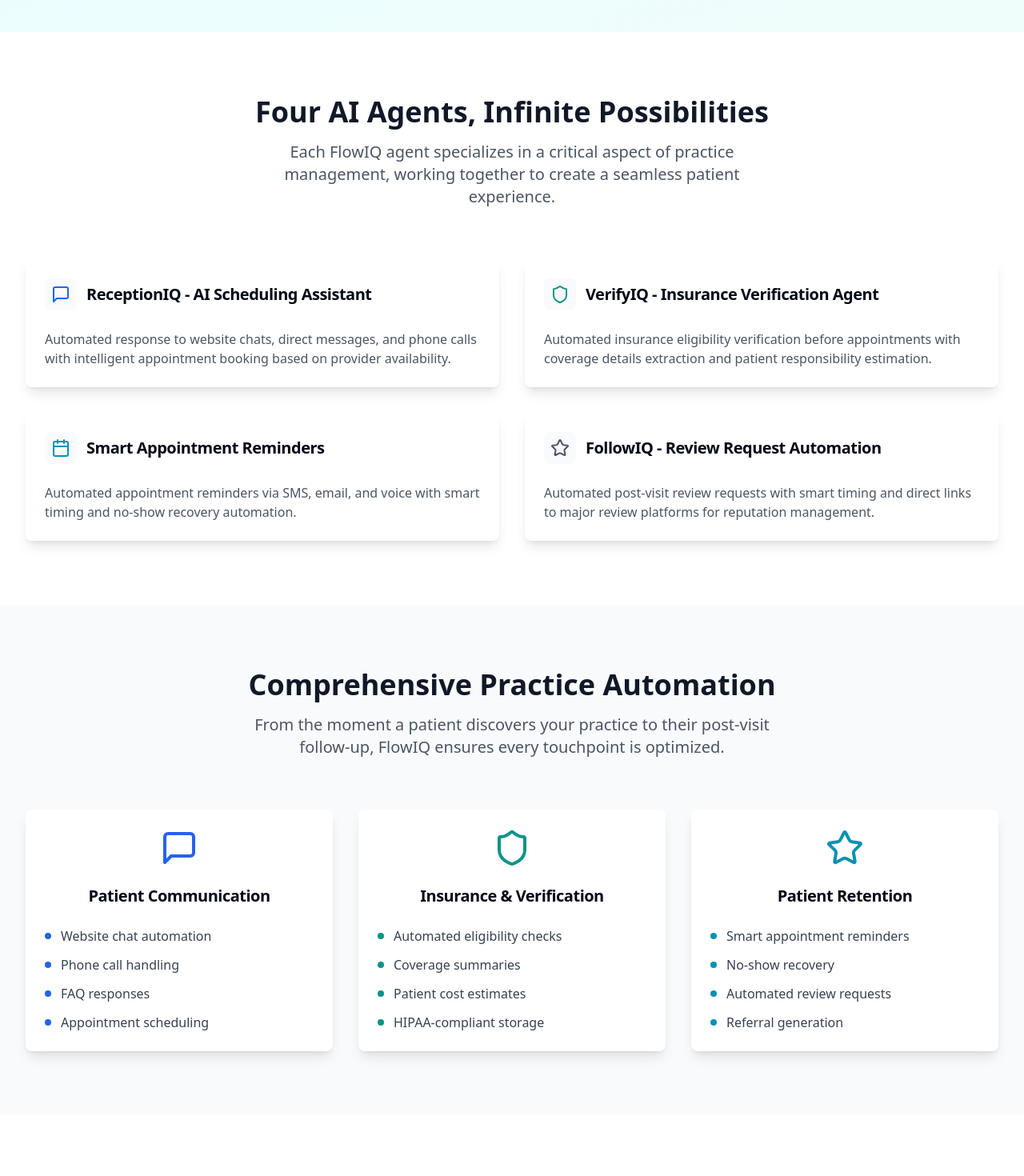
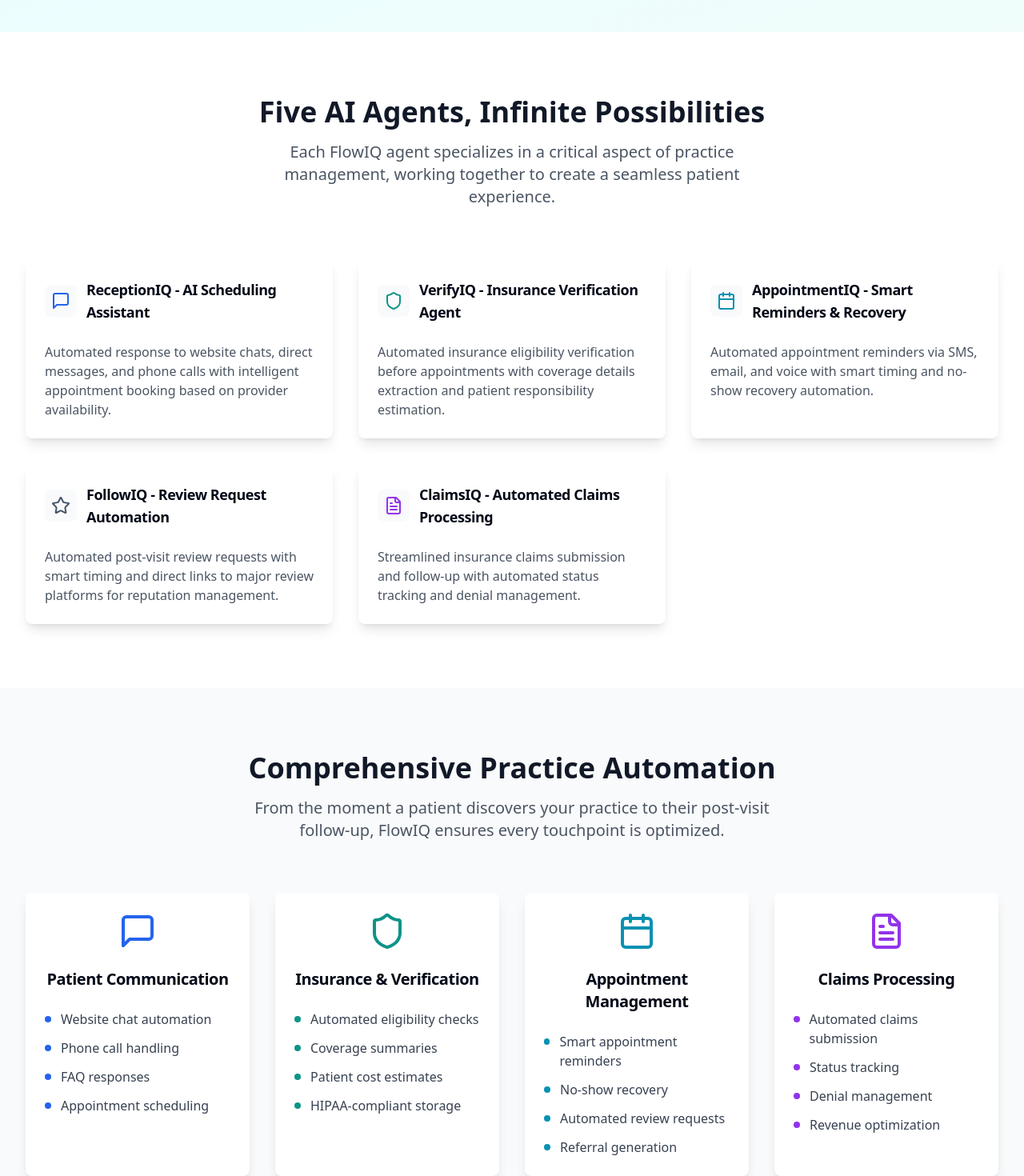
Before and after one commit to jayschaaf71/flowiq-website-hub, a React (Vite) app: page /product in a window 1280 px wide. Shown: the part 400-1870 px from the top of the page at 80% size. Built offline with nearby package versions, Linux system fonts and the light colour scheme.

Commit message:
Rename appointment reminders and add ClaimsIQ module
Rename "Smart Reminders" to "AppointmentIQ" and add a new module called "ClaimsIQ" to the product and index pages.

```diff
--- a/src/pages/Index.tsx
+++ b/src/pages/Index.tsx
@@ -1,4 +1,3 @@
-
 import { Link } from "react-router-dom";
 import { Button } from "@/components/ui/button";
 import { Card, CardContent, CardDescription, CardHeader, CardTitle } from "@/components/ui/card";
@@ -20,7 +19,7 @@ const Index = () => {
     },
     {
       icon: <Calendar className="h-8 w-8 text-cyan-600" />,
-      title: "Smart Reminders",
+      title: "AppointmentIQ",
       description: "Intelligent appointment reminders with no-show recovery to maximize your schedule efficiency."
     },
     {
@@ -45,7 +44,7 @@ const Index = () => {
               </span>
             </h1>
             <p className="text-xl text-gray-600 mb-8 max-w-3xl mx-auto">
-              Transform your practice with FlowIQ's four specialized AI agents.
+              Transform your practice with FlowIQ's specialized AI agents.
               Automate scheduling, insurance verification, appointment reminders, and patient follow-up seamlessly.
             </p>
             <div className="flex flex-col sm:flex-row gap-4 justify-center">
--- a/src/pages/Product.tsx
+++ b/src/pages/Product.tsx
@@ -3,7 +3,7 @@ import Navigation from "@/components/Navigation";
 import Footer from "@/components/Footer";
 import { Button } from "@/components/ui/button";
 import { Card, CardContent, CardDescription, CardHeader, CardTitle } from "@/components/ui/card";
-import { Check, ArrowRight, MessageSquare, Shield, Calendar, Star } from "lucide-react";
+import { Check, ArrowRight, MessageSquare, Shield, Calendar, Star, FileText } from "lucide-react";
 
 const Product = () => {
   const features = [
@@ -19,13 +19,18 @@ const Product = () => {
     },
     {
       icon: <Calendar className="h-6 w-6 text-cyan-600" />,
-      title: "Smart Appointment Reminders",
+      title: "AppointmentIQ - Smart Reminders & Recovery",
       description: "Automated appointment reminders via SMS, email, and voice with smart timing and no-show recovery automation."
     },
     {
       icon: <Star className="h-6 w-6 text-slate-600" />,
       title: "FollowIQ - Review Request Automation",
       description: "Automated post-visit review requests with smart timing and direct links to major review platforms for reputation management."
+    },
+    {
+      icon: <FileText className="h-6 w-6 text-purple-600" />,
+      title: "ClaimsIQ - Automated Claims Processing",
+      description: "Streamlined insurance claims submission and follow-up with automated status tracking and denial management."
     }
   ];
 
@@ -34,6 +39,7 @@ const Product = () => {
     "Eliminate insurance verification delays with pre-appointment automation",
     "Decrease no-show rates by 50% with intelligent reminder systems",
     "Increase online reviews by 300% with automated follow-up campaigns",
+    "Accelerate claims processing with automated submission and tracking",
     "Ensure HIPAA compliance with SOC 2 certified security practices",
     "Integrate seamlessly with existing practice management systems"
   ];
@@ -50,8 +56,8 @@ const Product = () => {
               FlowIQ Product Suite
             </h1>
             <p className="text-xl text-gray-600 mb-8 max-w-3xl mx-auto">
-              Four powerful AI agents working together to automate your practice operations.
-              From scheduling to insurance verification to patient follow-up - FlowIQ handles it all.
+              Five powerful AI agents working together to automate your practice operations.
+              From scheduling to insurance verification to claims processing - FlowIQ handles it all.
             </p>
             <Button
               size="lg"
@@ -70,7 +76,7 @@ const Product = () => {
         <div className="max-w-7xl mx-auto px-4 sm:px-6 lg:px-8">
           <div className="text-center mb-16">
             <h2 className="text-3xl md:text-4xl font-bold text-gray-900 mb-4">
-              Four AI Agents, Infinite Possibilities
+              Five AI Agents, Infinite Possibilities
             </h2>
             <p className="text-xl text-gray-600 max-w-2xl mx-auto">
               Each FlowIQ agent specializes in a critical aspect of practice management,
@@ -78,7 +84,7 @@ const Product = () => {
             </p>
           </div>
 
-          <div className="grid grid-cols-1 md:grid-cols-2 gap-8">
+          <div className="grid grid-cols-1 md:grid-cols-2 lg:grid-cols-3 gap-8">
             {features.map((feature, index) => (
               <Card key={index} className="border-none shadow-lg hover:shadow-xl transition-shadow duration-300">
                 <CardHeader>
@@ -86,7 +92,7 @@ const Product = () => {
                     <div className="p-2 bg-gray-50 rounded-lg">
                       {feature.icon}
                     </div>
-                    <CardTitle className="text-xl">{feature.title}</CardTitle>
+                    <CardTitle className="text-lg">{feature.title}</CardTitle>
                   </div>
                 </CardHeader>
                 <CardContent>
@@ -113,7 +119,7 @@ const Product = () => {
             </p>
           </div>
 
-          <div className="grid grid-cols-1 lg:grid-cols-3 gap-8">
+          <div className="grid grid-cols-1 lg:grid-cols-4 gap-8">
             <Card className="border-none shadow-lg">
               <CardHeader className="text-center">
                 <MessageSquare className="h-12 w-12 text-blue-600 mx-auto mb-4" />
@@ -166,8 +172,8 @@ const Product = () => {
 
             <Card className="border-none shadow-lg">
               <CardHeader className="text-center">
-                <Star className="h-12 w-12 text-cyan-600 mx-auto mb-4" />
-                <CardTitle className="text-xl">Patient Retention</CardTitle>
+                <Calendar className="h-12 w-12 text-cyan-600 mx-auto mb-4" />
+                <CardTitle className="text-xl">Appointment Management</CardTitle>
               </CardHeader>
               <CardContent className="space-y-3">
                 <div className="flex items-start space-x-3">
@@ -185,6 +191,31 @@ const Product = () => {
                 <div className="flex items-start space-x-3">
                   <div className="w-2 h-2 bg-cyan-600 rounded-full mt-2"></div>
                   <span className="text-gray-700">Referral generation</span>
+                </div>
+              </CardContent>
+            </Card>
+
+            <Card className="border-none shadow-lg">
+              <CardHeader className="text-center">
+                <FileText className="h-12 w-12 text-purple-600 mx-auto mb-4" />
+                <CardTitle className="text-xl">Claims Processing</CardTitle>
+              </CardHeader>
+              <CardContent className="space-y-3">
+                <div className="flex items-start space-x-3">
+                  <div className="w-2 h-2 bg-purple-600 rounded-full mt-2"></div>
+                  <span className="text-gray-700">Automated claims submission</span>
+                </div>
+                <div className="flex items-start space-x-3">
+                  <div className="w-2 h-2 bg-purple-600 rounded-full mt-2"></div>
+                  <span className="text-gray-700">Status tracking</span>
+                </div>
+                <div className="flex items-start space-x-3">
+                  <div className="w-2 h-2 bg-purple-600 rounded-full mt-2"></div>
+                  <span className="text-gray-700">Denial management</span>
+                </div>
+                <div className="flex items-start space-x-3">
+                  <div className="w-2 h-2 bg-purple-600 rounded-full mt-2"></div>
+                  <span className="text-gray-700">Revenue optimization</span>
                 </div>
               </CardContent>
             </Card>
```
